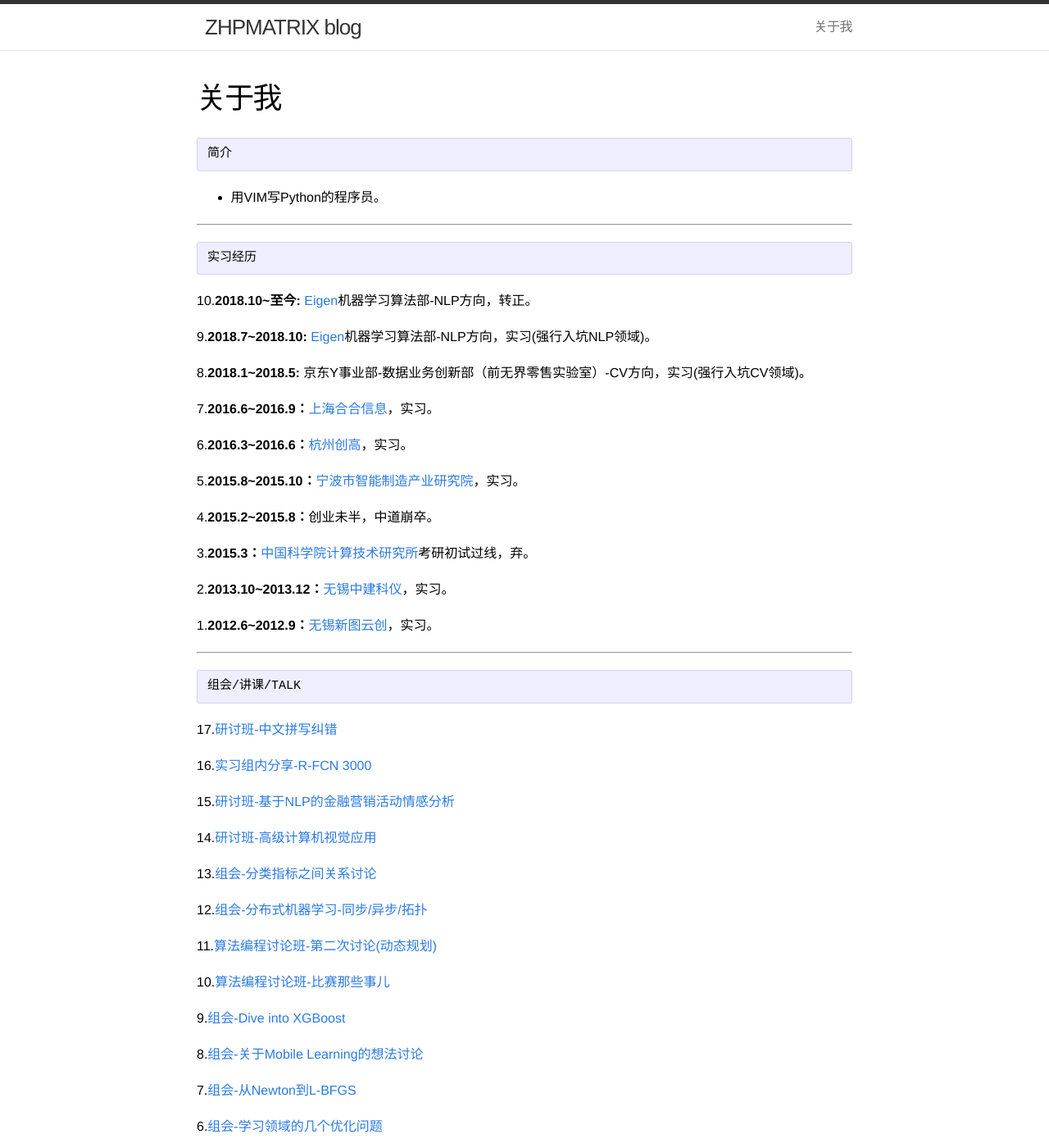
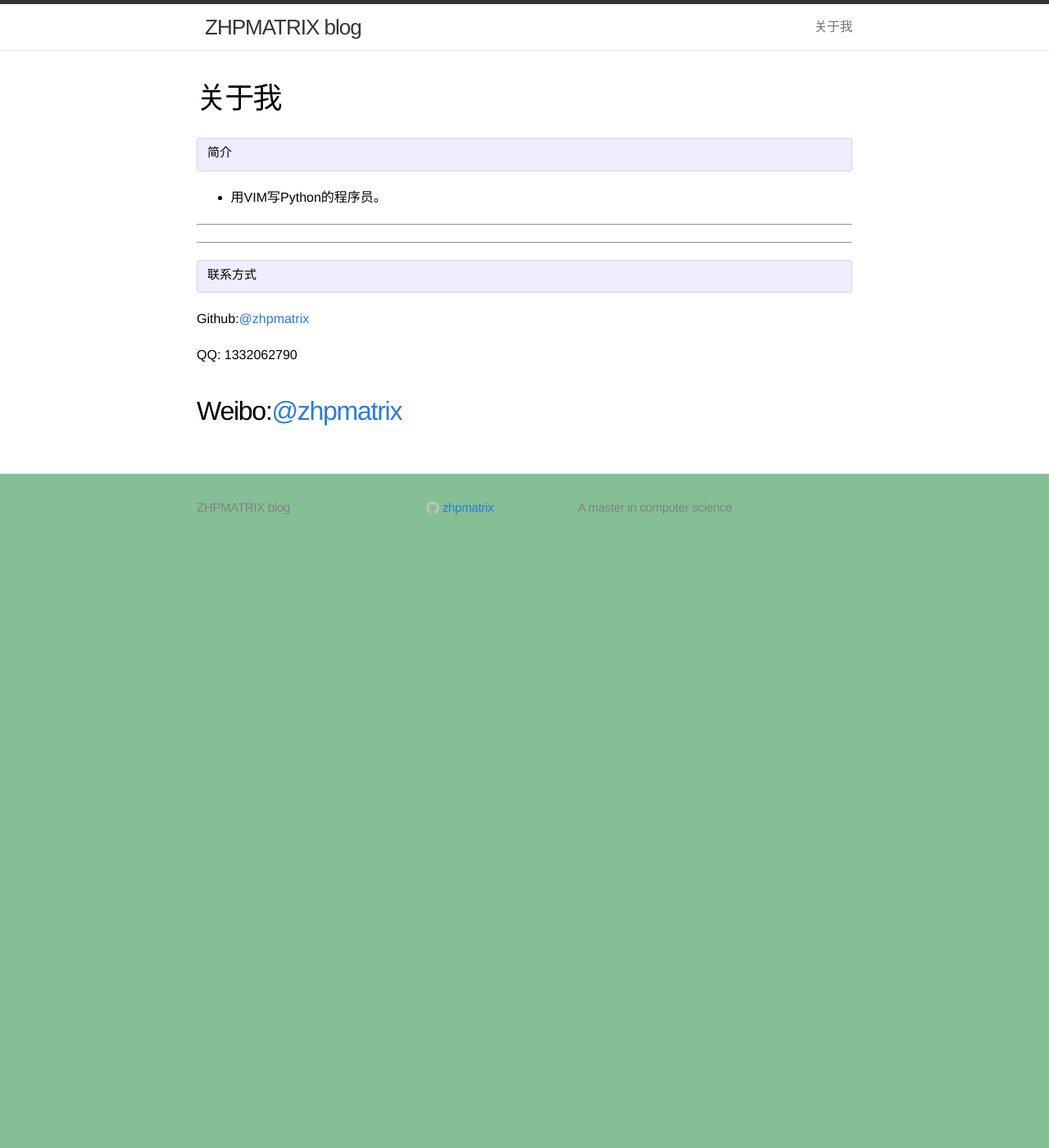
Before and after one commit to zhpmatrix/zhpmatrix.github.io, a Jekyll site: the page built from about.md, in a window 1280 px wide and 1400 px high. Shown: the whole window at 82% size. Built offline with Jekyll 4.4.1, drawn with Linux system fonts in a browser that asks for light colours; comment, search, counter and statistics services are not loaded; some of the changed text lies outside the part shown.

Commit message:
update about.md

```diff
--- a/about.md
+++ b/about.md
@@ -10,91 +10,14 @@ permalink: /about/
 - 用VIM写Python的程序员。
 
 ---
-    实习经历
 
-10.**2018.10~至今:**   [Eigen](https://www.eigentech.ai/)机器学习算法部-NLP方向，转正。
-
-9.**2018.7~2018.10:**   [Eigen](https://www.eigentech.ai/)机器学习算法部-NLP方向，实习(强行入坑NLP领域)。
-
-8.**2018.1~2018.5:** 京东Y事业部-数据业务创新部（前无界零售实验室）-CV方向，实习(强行入坑CV领域)。
-
-7.**2016.6~2016.9：**[上海合合信息](http://www.intsig.com/zh/)，实习。
-
-6.**2016.3~2016.6：**[杭州创高](http://www.chingo.cn/)，实习。
-
-5.**2015.8~2015.10：**[宁波市智能制造产业研究院](http://www.iimi.org.cn/)，实习。
-
-4.**2015.2~2015.8：**创业未半，中道崩卒。
-
-3.**2015.3：**[中国科学院计算技术研究所](http://www.ict.ac.cn/)考研初试过线，弃。
-
-2.**2013.10~2013.12：**[无锡中建科仪](http://www.biox.com.cn/)，实习。
-
-1.**2012.6~2012.9：**[无锡新图云创](http://www.neoprint.cn/index.html)，实习。
-
----
-	组会/讲课/TALK
-
-
-17.[研讨班-中文拼写纠错](cellar/Chinese_Spell_Detection.pdf)
-
-16.[实习组内分享-R-FCN 3000](cellar/rfcn3000.pdf)
-
-15.[研讨班-基于NLP的金融营销活动情感分析](cellar/sense-classification.pdf)
-
-14.[研讨班-高级计算机视觉应用](cellar/Application_Of_Computer_Vision.pdf)
-
-13.[组会-分类指标之间关系讨论](cellar/Metric-4-Classification.pdf)
-
-12.[组会-分布式机器学习-同步/异步/拓扑](cellar/distributed.pdf)
-
-11.[算法编程讨论班-第二次讨论(动态规划)](cellar/leetcode_1.pdf)
-
-10.[算法编程讨论班-比赛那些事儿](cellar/leetcode_0.pdf)
-
-9.[组会-Dive into XGBoost](cellar/Dive_into_XGBoost.pdf)
-
-8.[组会-关于Mobile Learning的想法讨论](cellar/IDEA.pdf)
-
-7.[组会-从Newton到L-BFGS](cellar/lbfgs.pdf)
-
-6.[组会-学习领域的几个优化问题](cellar/Optimization_Algs_For_Learning.pdf)
-
-5.[讲课-Introduction to Algorithms](cellar/Algorithm-Framework.pdf)
-
-4.[讲课-DataStructure-LinkList](cellar/DataStructure_Lesson_1.pdf)
-
-3.[讲课-Proof of BST](cellar/二叉树性质证明.pdf)
-
-2.[讲课-Struct and Class](cellar/struct-class-slides.pdf)
-
-1.[讲课-Greedy Algorithm](cellar/greedy-alg.pdf)
 
 ---
     联系方式
 
 Github:[@zhpmatrix](https://github.com/zhpmatrix/)
 
-Mail:zhpmatrix@gmail.com
-
 QQ: 1332062790
 
 Weibo:[@zhpmatrix](http://weibo.com/u/2879902091/home?wvr=5&lf=reg)
-
-WeChat: zhpmatrix
-
 ---
-
-
----
-    友情链接
-
-[Typiszhao's Personal Websize](https://typistzhao.github.io/)
-
-[qrfaction的博客](https://qrfaction.github.io/)
-
-[Hadxu Blog](https://hadxu.github.io/)
-
-[DongLiang blog](https://vipermdl.github.io/)
-
----
```
